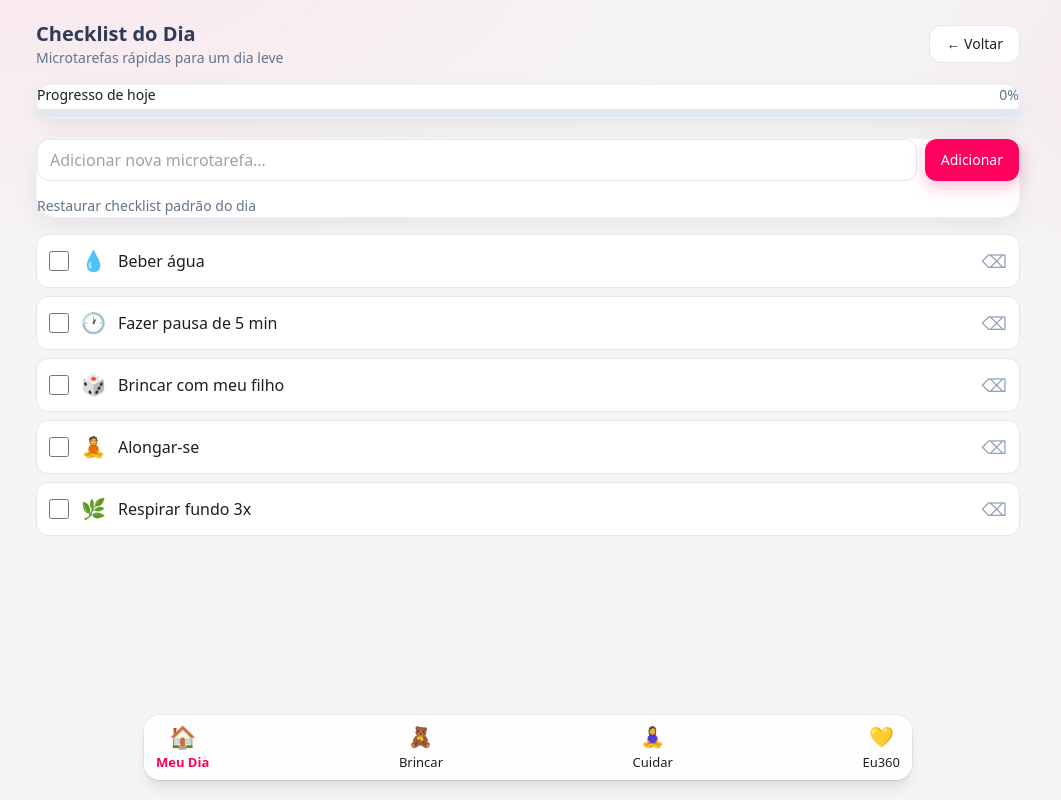
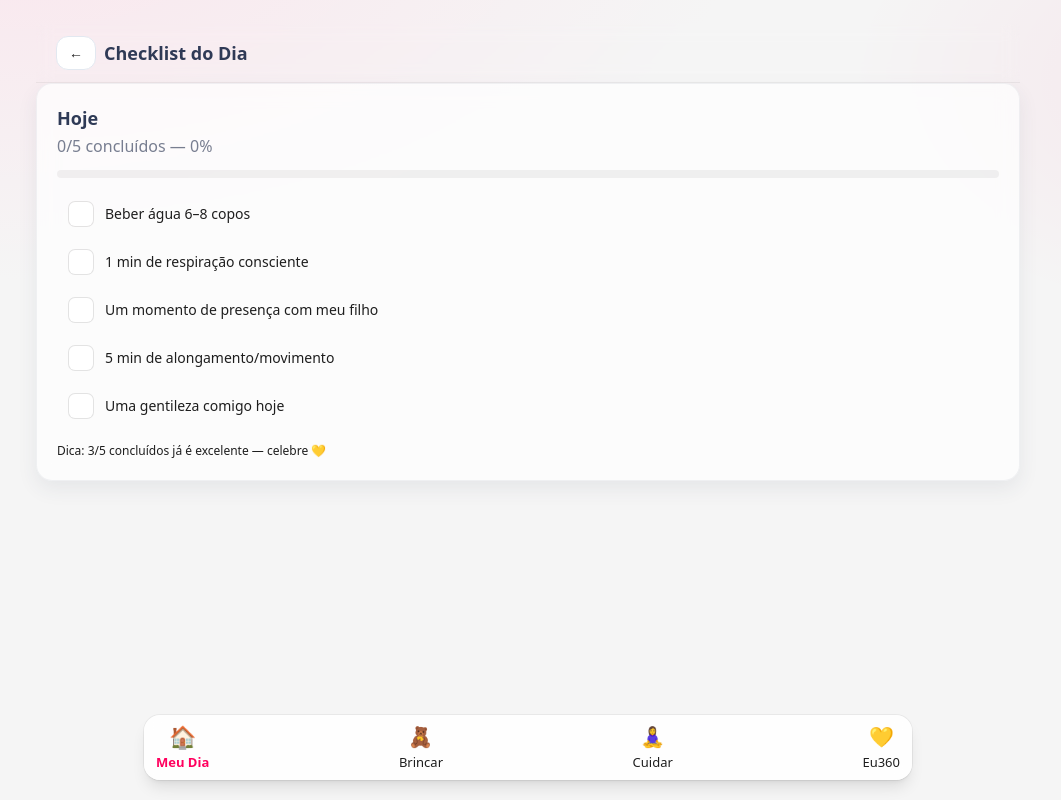
Before and after one commit to simonebrusco/materna360-app, a Next.js app in the folder materna360_starter/: page /meu-dia/checklist in a window 1280 px wide. Shown: the whole page, without its empty margins (112-1173 px from the left). Built offline with nearby package versions, Linux system fonts and the light colour scheme.

Commit message:
Update page.jsx

```diff
--- a/materna360_starter/app/meu-dia/checklist/page.jsx
+++ b/materna360_starter/app/meu-dia/checklist/page.jsx
@@ -1,178 +1,134 @@
-// app/meu-dia/checklist/page.jsx
+// materna360_starter/app/meu-dia/checklist/page.jsx
 "use client";
+
 import { useEffect, useMemo, useState } from "react";
-import Link from "next/link";
+import AppBar from "../../../components/AppBar.jsx";
+import GlassCard from "../../../components/GlassCard.jsx";
+import { get, set } from "../../../lib/storage.js";
 
-// paths: estamos em app/meu-dia/checklist -> voltar 3 níveis até /lib
-import { get, set, keys } from "../../../lib/storage.js";
+// chave diária
+function todayStr() {
+  const d = new Date();
+  const y = d.getFullYear();
+  const m = `${d.getMonth() + 1}`.padStart(2, "0");
+  const day = `${d.getDate()}`.padStart(2, "0");
+  return `${y}-${m}-${day}`;
+}
 
-const STORAGE_KEY = (keys && keys.checklist) || "m360:checklist";
-
-const BASE_ITEMS = [
-  { id: "agua",   text: "Beber água",            emoji: "💧" },
-  { id: "pausa",  text: "Fazer pausa de 5 min",  emoji: "🕐" },
-  { id: "brincar",text: "Brincar com meu filho", emoji: "🎲" },
-  { id: "alongar",text: "Alongar-se",            emoji: "🧘" },
-  { id: "respiro",text: "Respirar fundo 3x",     emoji: "🌿" },
+const DEFAULT_ITEMS = [
+  { id: "agua", title: "Beber água 6–8 copos" },
+  { id: "respirar", title: "1 min de respiração consciente" },
+  { id: "momento-filho", title: "Um momento de presença com meu filho" },
+  { id: "movimento", title: "5 min de alongamento/movimento" },
+  { id: "gentileza", title: "Uma gentileza comigo hoje" },
 ];
 
-function todayId() {
-  const d = new Date();
-  return d.toISOString().slice(0, 10); // YYYY-MM-DD
+export default function ChecklistPage() {
+  const [items, setItems] = useState(DEFAULT_ITEMS);
+  const [done, setDone] = useState([]);
+  const tid = useMemo(() => `m360:checklist_log:${todayStr()}`, []);
+  const defsKey = "m360:checklist_defs";
+
+  // inicializa defs + log do dia
+  useEffect(() => {
+    const defs = get(defsKey, null);
+    if (!defs || !Array.isArray(defs) || defs.length === 0) {
+      set(defsKey, DEFAULT_ITEMS);
+      setItems(DEFAULT_ITEMS);
+    } else {
+      setItems(defs);
     }
 
-function pct(list = []) {
-  if (!list.length) return 0;
-  const done = list.filter((i) => i.done).length;
-  return Math.round((done / list.length) * 100);
+    const log = get(tid, null);
+    if (!log || !Array.isArray(log)) {
+      set(tid, []);
+      setDone([]);
+    } else {
+      setDone(log);
     }
+  }, [tid]);
 
-export default function ChecklistPage() {
-  const [text, setText] = useState("");
-  const [data, setData] = useState({});    // { [YYYY-MM-DD]: { items:[], awarded?:bool } }
-  const tid = todayId();
+  const total = items.length;
+  const count = done.length;
+  const percent = total ? Math.round((count / total) * 100) : 0;
 
-  // estado do dia corrente
-  const items = data[tid]?.items || [];
-  const progress = useMemo(() => pct(items), [items]);
-  const allDone = items.length > 0 && items.every((i) => i.done === true);
+  function toggle(id) {
+    let next;
+    if (done.includes(id)) {
+      next = done.filter((x) => x !== id);
+    } else {
+      next = [id, ...done];
+      // feedback sutil
+      if (typeof window !== "undefined") {
+        window.dispatchEvent(
+          new CustomEvent("m360:toast", {
+            detail: { message: "Feito! ✅" },
+          })
+        );
+      }
+    }
+    setDone(next);
+    set(tid, next);
 
-  // carregar do storage
-  useEffect(() => {
-    const saved = get(STORAGE_KEY, {});
-    // se ainda não há items para hoje, hidrata com base
-    if (!saved[tid]) {
-      saved[tid] = { items: BASE_ITEMS.map((b) => ({ ...b, done: false })) };
-      set(STORAGE_KEY, saved);
-    }
-    setData(saved);
-  }, []);
-
-  // persistir sempre que mudar
-  useEffect(() => {
-    if (Object.keys(data).length) set(STORAGE_KEY, data);
-  }, [data]);
-
-  // badge quando concluir tudo (uma vez por dia)
-  useEffect(() => {
-    if (allDone && !data[tid]?.awarded) {
-      // “Organizada” casa com microtarefas/rotina
-      if (typeof window !== "undefined") {
+    // badge “Organizada” quando completa 3
+    if (next.length === 3 && typeof window !== "undefined") {
       window.dispatchEvent(
         new CustomEvent("m360:win", {
           detail: { type: "badge", name: "Organizada" },
         })
       );
     }
-      setData((prev) => ({ ...prev, [tid]: { ...prev[tid], awarded: true } }));
-    }
-  }, [allDone]);
-
-  function persist(nextItems) {
-    setData((prev) => ({ ...prev, [tid]: { ...(prev[tid] || {}), items: nextItems } }));
-  }
-
-  function toggle(id) {
-    const next = (items || []).map((it) => (it.id === id ? { ...it, done: !it.done } : it));
-    persist(next);
-  }
-
-  function remove(id) {
-    const next = (items || []).filter((it) => it.id !== id);
-    persist(next);
-  }
-
-  function add() {
-    const v = text.trim();
-    if (!v) return;
-    const id = `c-${Date.now().toString(36)}`;
-    persist([{ id, text: v, emoji: "📝", done: false }, ...items]);
-    setText("");
-  }
-
-  function resetToday() {
-    persist(BASE_ITEMS.map((b) => ({ ...b, done: false })));
-    setData((prev) => ({ ...prev, [tid]: { ...prev[tid], awarded: false } }));
   }
 
   return (
-    <main className="container-px py-5">
-      {/* topo */}
-      <div className="flex items-center justify-between mb-4">
+    <main className="max-w-5xl mx-auto px-5 py-6">
+      <AppBar title="Checklist do Dia" backHref="/meu-dia" />
+
+      <GlassCard className="p-5">
+        <div className="flex items-center justify-between">
           <div>
-          <h1 className="text-xl font-semibold">Checklist do Dia</h1>
-          <p className="text-sm text-slate-500">Microtarefas rápidas para um dia leve</p>
-        </div>
-        <Link href="/meu-dia" className="btn bg-white border border-slate-200">
-          ← Voltar
-        </Link>
-      </div>
-
-      {/* progresso */}
-      <div className="card mb-5">
-        <div className="flex justify-between text-sm mb-1">
-          <span>Progresso de hoje</span>
-          <span className="text-slate-500">{progress}%</span>
-        </div>
-        <div className="h-2 bg-slate-200 rounded-full overflow-hidden">
-          <div className="h-2 bg-brand rounded-full" style={{ width: `${progress}%` }} />
-        </div>
-        {allDone && (
-          <p className="mt-2 text-sm text-emerald-600">
-            ✔️ Parabéns! Você concluiu sua checklist de hoje.
+            <h1 className="text-lg font-semibold">Hoje</h1>
+            <p className="subtitle mt-0.5">
+              {count}/{total} concluídos — {percent}%
             </p>
-        )}
-      </div>
-
-      {/* adicionar item */}
-      <div className="card mb-4">
-        <div className="flex gap-2">
-          <input
-            value={text}
-            onChange={(e) => setText(e.target.value)}
-            onKeyDown={(e) => e.key === "Enter" && add()}
-            placeholder="Adicionar nova microtarefa…"
-            className="flex-1 border border-slate-200 rounded-xl px-3 py-2 outline-none focus:ring-2 focus:ring-brand/30"
-          />
-          <button onClick={add} className="btn btn-primary">
-            Adicionar
-          </button>
-        </div>
-        <div className="mt-3">
-          <button onClick={resetToday} className="text-sm text-slate-500 hover:underline">
-            Restaurar checklist padrão do dia
-          </button>
           </div>
         </div>
 
-      {/* lista */}
-      <ul className="space-y-2">
-        {(items || []).map((it) => (
+        <div className="mt-3 h-2 rounded-full bg-black/5 overflow-hidden">
+          <div
+            className="h-full bg-[var(--brand)] rounded-full transition-[width]"
+            style={{ width: `${percent}%` }}
+          />
+        </div>
+
+        <ul className="mt-4 space-y-2">
+          {items.map((it) => {
+            const checked = done.includes(it.id);
+            return (
               <li
                 key={it.id}
-            className="rounded-xl border border-slate-200 bg-white p-3 flex items-center gap-3"
+                className="flex items-center gap-3 rounded-xl px-3 py-2 hover:bg-black/[0.03]"
               >
-            <input
-              type="checkbox"
-              checked={!!it.done}
-              onChange={() => toggle(it.id)}
-              className="h-5 w-5 accent-brand"
-            />
-            <div className="text-xl">{it.emoji}</div>
-            <div className={`flex-1 ${it.done ? "line-through text-slate-400" : ""}`}>{it.text}</div>
                 <button
-              onClick={() => remove(it.id)}
-              className="text-slate-400 hover:text-rose-500 text-lg"
-              title="Remover"
+                  onClick={() => toggle(it.id)}
+                  aria-pressed={checked}
+                  className={`h-6 w-6 grid place-items-center rounded-md ring-1 transition
+                    ${checked ? "bg-[var(--brand)] text-white ring-[var(--brand)]" : "bg-white ring-black/10"}`}
                 >
-              ⌫
+                  {checked ? "✓" : ""}
                 </button>
+                <span className={`text-sm ${checked ? "line-through opacity-60" : ""}`}>
+                  {it.title}
+                </span>
               </li>
-        ))}
-        {!(items || []).length && (
-          <li className="text-slate-500 text-sm">Sem itens hoje. Que tal adicionar um agora?</li>
-        )}
+            );
+          })}
         </ul>
+
+        <p className="text-[12px] text-[var(--brand-navy-t60)] mt-4">
+          Dica: 3/5 concluídos já é excelente — celebre 💛
+        </p>
+      </GlassCard>
     </main>
   );
 }
```
Lines whose indentation alone changed are shown as unchanged.
